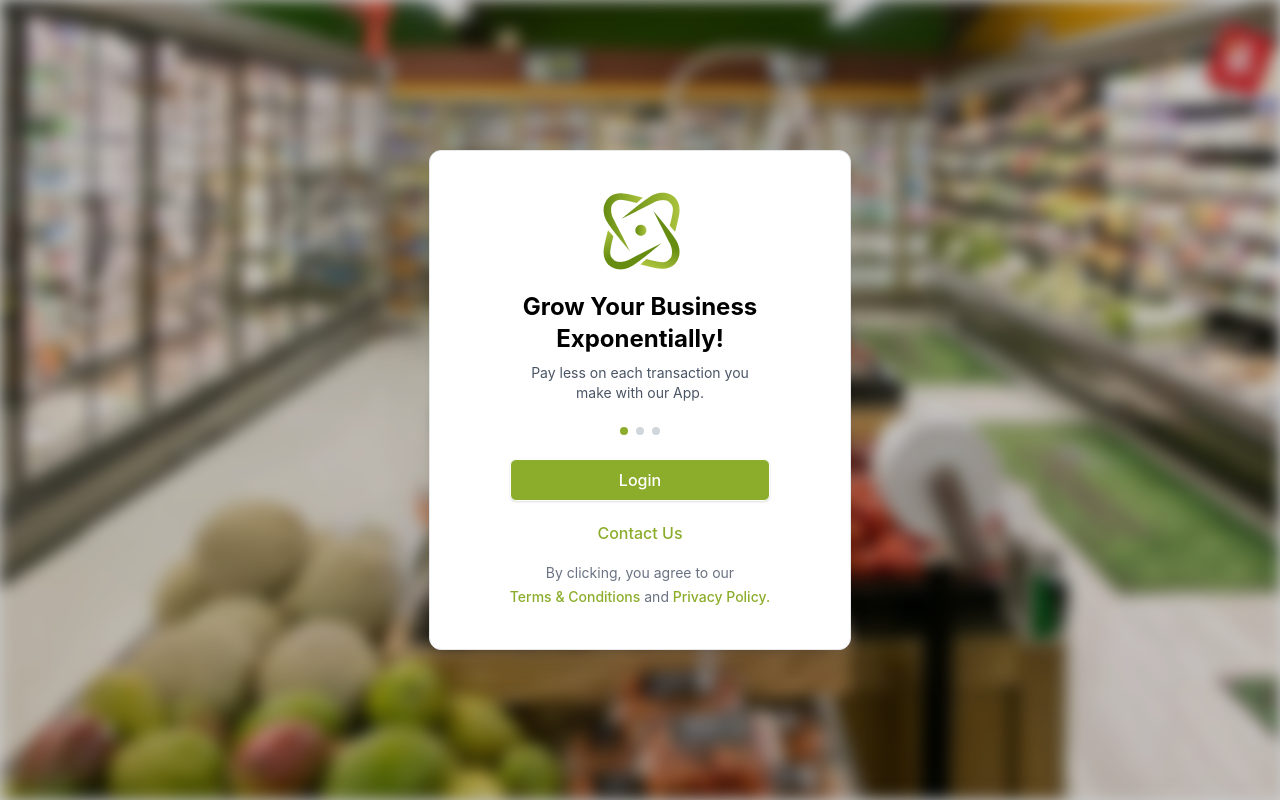
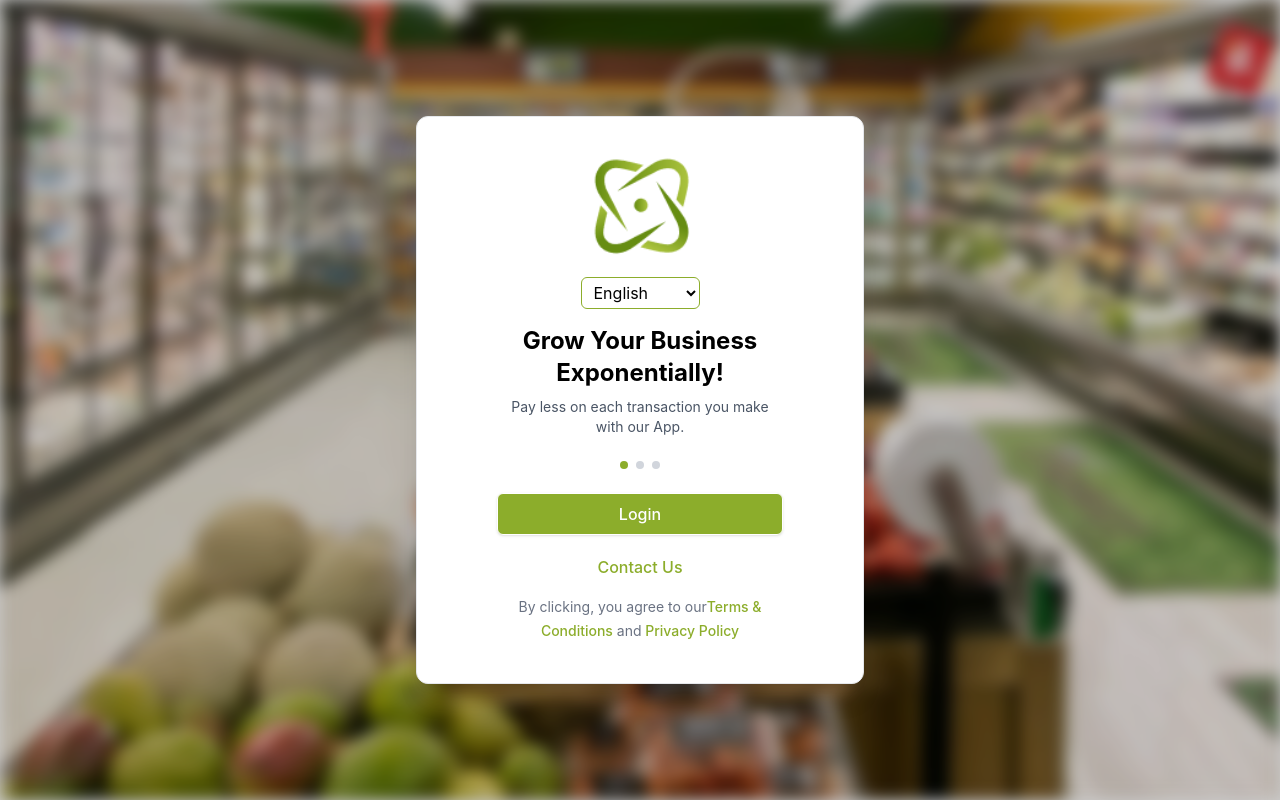
Before and after one commit to sonavbinu/newProject, a React app in the folder frontend/: page / in a window 1280 px wide. Built offline with nearby package versions, Linux system fonts and the light colour scheme; the HTML template or start-up script is replaced by a standard one.

Commit message:
Add different languages

```diff
--- a/frontend/package.json
+++ b/frontend/package.json
@@ -12,9 +12,12 @@
   "dependencies": {
     "@reduxjs/toolkit": "^2.12.0",
     "@tailwindcss/vite": "^4.3.1",
+    "i18next": "^26.3.3",
+    "i18next-browser-languagedetector": "^8.2.1",
     "lucide-react": "^1.21.0",
     "react": "^19.2.7",
     "react-dom": "^19.2.7",
+    "react-i18next": "^17.0.8",
     "react-redux": "^9.3.0",
     "react-router-dom": "^7.18.0",
     "tailwindcss": "^4.3.1"
--- a/frontend/src/Pages/Login/Login.jsx
+++ b/frontend/src/Pages/Login/Login.jsx
@@ -2,8 +2,10 @@ import React from "react";
 import logo from "../../assets/logo.png";
 import bgimg from "../../assets/bgimg.jpg";
 import { useNavigate } from "react-router-dom";
+import { useTranslation } from "react-i18next";
 
 const Login = () => {
+  const { t, i18n } = useTranslation();
   const navigate = useNavigate();
   return (
     <div className="theme-green2 relative min-h-screen w-full  flex  justify-center items-center   ">
@@ -28,13 +30,24 @@ const Login = () => {
               src={logo}
               alt="logo"
             />
+            <select
+              onChange={(e) => {
+                (i18n.changeLanguage(e.target.value),
+                  localStorage.setItem("lang", e.target.value));
+              }}
+              value={i18n.language}
+              className="border rounded-md
+               px-2 py-1 mb-4"
+              style={{ borderColor: "var(--primary-color)" }}
+            >
+              <option value="en">English</option>
+              <option value="hi">Hindi</option>
+              <option value="ml"> Malayalam</option>
+            </select>
           </div>
-          <h2 className="text-2xl font-bold flex mb-2">
-            Grow Your Business <br />
-            Exponentially!
-          </h2>
+          <h2 className="text-2xl font-bold flex mb-2">{t("login.heading")}</h2>
           <p className="text-gray-600 text-sm  mb-6">
-            Pay less on each transaction you <br /> make with our App.
+            {t("login.description")}
           </p>
           <div className="flex gap-2 justify-center mb-6">
             <span className="h-2 w-2  rounded-full dot-primary"></span>
@@ -46,26 +59,26 @@ const Login = () => {
               className="btn-primary border px-4 py-2 w-full shadow-sm cursor-pointer font-medium rounded-md transition-all duraiton-200 ease-in-out hover:bg-[#7a9925] mb-5"
               onClick={() => navigate("/mobile-input")}
             >
-              Login
+              {t("login.login")}
             </button>
             <span
               className="px-4  py-3 mb-5 rounded-md font-medium transition-all duration-200 ease-in-out
              w-full bg-transparent text-[#8BAD2B] hover:underline  text-primary
              cursor-pointer"
             >
-              Contact Us
+              {t("login.contact")}
             </span>
           </div>
           <div>
             <p className="text-sm text-center  text-gray-500 mt-4 leading-6">
-              By clicking, you agree to our <br />{" "}
+              {t("login.agree")}
               <span className="text-primary font-medium cursor-pointer">
-                Terms & Conditions
+                {t("login.terms")}
               </span>{" "}
-              and
+              {t("login.and")}
               <span className="text-primary font-medium cursor-pointer">
                 {" "}
-                Privacy Policy.
+                {t("login.privacy")}
               </span>
             </p>
           </div>
--- a/frontend/src/Pages/Login/MobileInput.jsx
+++ b/frontend/src/Pages/Login/MobileInput.jsx
@@ -17,7 +17,7 @@ const MobileInput = () => {
   return (
     <div className="  theme-green2 relative min-h-screen flex justify-center items-center  w-full ">
       <div
-        className="absolute inset-0 bg-cover bg-center blur-sm  "
+        className="absolute inset-0 bg-cover bg-center blur-sm"
         style={{
           backgroundImage: `url(${bgimg})`,
         }}
@@ -25,7 +25,7 @@ const MobileInput = () => {
 
       <div className="absolute inset-0 bg-black/20"></div>
       <div
-        className="w-full bg-white  border rounded-xl  flex flex-col px-20 py-10
+        className="w-full bg-white  border rounded-2xl shadow-xl max-w-[560px] flex flex-col px-10 py-12
         max-w-md
         justify-center items-center overflow-hidden animate-fadeIn relative z-10"
         style={{ borderColor: "var(--border-color)" }}
@@ -41,28 +41,28 @@ const MobileInput = () => {
             OTP sent successfully!
           </p>
         )}
-        <img src={logo} alt="" className="mb-3" />
+        <img src={logo} alt="" className="mb-6 w-20 h-20" />
         <div>
           <h2 className="text-2xl font-bold mb-2 text-center">
             Get started with REWARDIFY
           </h2>
-          <p className="text-gray-600 text-center mb-3">
+          <p className="text-gray-600 text-center mb-3 leading-9">
             Enter your mobile number or ShopID <br /> to get started
           </p>
         </div>
-        <form className="flex flex-col gap-2" onSubmit={handleSubmit}>
+        <form className="flex flex-col w-full " onSubmit={handleSubmit}>
           <div>
             <input
               type="tel"
               placeholder="Enter ShopID/mobile number"
-              className="w-[300px] border  mb-4 px-4 py-3 rounded-md input-theme
+              className="w-full  border  mb-4 px-4 py-3 rounded-md input-theme
               "
             />
           </div>
           <div>
             <button
               type="submit"
-              className="font-medium mb-3 rounded-md  transition-all duration-200 ease-in-out px-4 py-2 btn-primary  w-full shadow-sm cursor-pointer "
+              className="font-medium mb-3 rounded-md  transition-all duration-200 ease-in-out px-4 py-3 btn-primary  w-full shadow-sm cursor-pointer "
             >
               Send OTP
             </button>
--- a/frontend/src/Pages/Login/OtpVerify.jsx
+++ b/frontend/src/Pages/Login/OtpVerify.jsx
@@ -39,7 +39,7 @@ const OtpVerify = () => {
         </div>
         <div className="flex gap-3">
           <input
-            className="border border-gray-300 w-15 h-15 focus:ring-2 focus:ring-[#8BAD2B] focus:outline-none text-center rounded-md"
+            className="border border-gray-300 w-15 h-15 focus:ring-2 focus:ring-[#8BAD2B] focus:outline-none text-center text-lg rounded-md"
             type="text"
             maxLength={1}
             inputMode="numeric"
@@ -77,7 +77,7 @@ const OtpVerify = () => {
         <div>
           <button
             onClick={() => navigate("/select-store")}
-            className="btn-primary text-white p-2 w-[400px] cursor-pointer rounded-md  "
+            className="btn-primary text-white px-4 py-3 w-[400px] cursor-pointer rounded-md  "
           >
             Verify and Continue
           </button>
@@ -90,7 +90,7 @@ const OtpVerify = () => {
             ) : (
               <span
                 onClick={handleResend}
-                className="text-[#8BAD2B] hover:underline cursor-pointer"
+                className="text-primary hover:underline cursor-pointer"
               >
                 Resend
               </span>
--- /dev/null
+++ b/frontend/src/i18n.js
@@ -0,0 +1,26 @@
+import i18n from "i18next";
+import { initReactI18next } from "react-i18next";
+import LanguageDetector from "i18next-browser-languagedetector";
+
+import en from "./locales/en/translation.json";
+import hi from "./locales/hi/translation.json";
+import ml from "./locales/ml/translation.json";
+
+i18n
+  .use(LanguageDetector)
+  .use(initReactI18next)
+  .init({
+    resources: {
+      en: { translation: en },
+      hi: { translation: hi },
+      ml: { translation: ml },
+    },
+
+    lng: localStorage.getItem("lang") || "en",
+    fallbackLng: "en",
+    interpolation: {
+      escapeValue: false,
+    },
+  });
+
+export default i18n;
--- /dev/null
+++ b/frontend/src/locales/en/translation.json
@@ -0,0 +1,12 @@
+{
+  "login": {
+    "heading": "Grow Your Business Exponentially!",
+    "description": "Pay less on each transaction you make with our App.",
+    "login": "Login",
+    "contact": "Contact Us",
+    "terms": "Terms & Conditions",
+    "privacy": "Privacy Policy",
+    "and": "and",
+    "agree": "By clicking, you agree to our"
+  }
+}
--- /dev/null
+++ b/frontend/src/locales/hi/translation.json
@@ -0,0 +1,12 @@
+{
+  "login": {
+    "heading": "अपने व्यवसाय को तेजी से बढ़ाएं!",
+    "description": "हमारे ऐप से हर लेन-देन पर कम भुगतान करें।",
+    "login": "लॉगिन",
+    "contact": "संपर्क करें",
+    "terms": "नियम और शर्तें",
+    "privacy": "गोपनीयता नीति",
+    "and": "और",
+    "agree": "क्लिक करके, आप हमारी"
+  }
+}
--- /dev/null
+++ b/frontend/src/locales/ml/translation.json
@@ -0,0 +1,12 @@
+{
+  "login": {
+    "heading": "നിങ്ങളുടെ ബിസിനസ് വേഗത്തിൽ വളർത്തൂ!",
+    "description": "ഞങ്ങളുടെ ആപ്പ് ഉപയോഗിച്ച് ഓരോ ഇടപാടിനും കുറച്ച് മാത്രം ചെലവാക്കൂ.",
+    "login": "ലോഗിൻ",
+    "contact": "ഞങ്ങളെ ബന്ധപ്പെടുക",
+    "terms": "നിബന്ധനകളും വ്യവസ്ഥകളും",
+    "privacy": "സ്വകാര്യതാ നയം",
+    "and": " കൂടാതെ ",
+    "agree": "ക്ലിക്ക് ചെയ്യുന്നതിലൂടെ, നിങ്ങൾ ഞങ്ങളുടെ"
+  }
+}
--- a/frontend/src/main.jsx
+++ b/frontend/src/main.jsx
@@ -6,6 +6,7 @@ import { BrowserRouter } from "react-router-dom";
 import { Provider } from "react-redux";
 import store from "./redux/store.js";
 import "./styles/themes.css";
+import "./i18n.js";
 
 createRoot(document.getElementById("root")).render(
   <Provider store={store}>
```
Also changed, not shown: package.json (added, +7 -0 lines), 2 other files (tests, documents, lock files or other folders).
